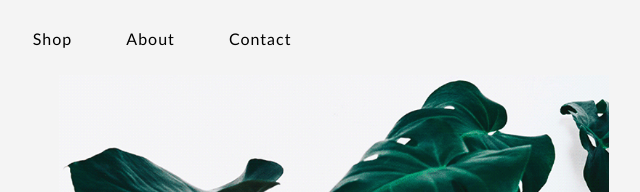
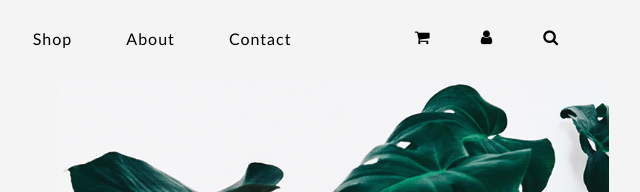
Before and after one commit to ArturasKi/5-plant, a website: page index.html in a window 1280 px wide. Shown: the top 192 px of the page, 531-1171 px from the left. Drawn offline with Linux system fonts and the light colour scheme.

Commit message:
Header icons

```diff
--- a/css/main.css
+++ b/css/main.css
@@ -45,6 +45,10 @@ nav > a:hover {
 
 nav > a:first-child {
     border-bottom: 2px solid black;
+}
+
+header > a {
+    float: right
 }
 
 main > div {
--- a/index.html
+++ b/index.html
@@ -12,6 +12,7 @@
     <meta name="msapplication-TileColor" content="#da532c">
     <meta name="theme-color" content="#ffffff">
     <link rel="stylesheet" href="./css/main.css">
+    <link rel="stylesheet" href="https://cdnjs.cloudflare.com/ajax/libs/font-awesome/4.7.0/css/font-awesome.min.css">
 </head>
 
 <body>
@@ -24,6 +25,11 @@
             <a href="#">About</a>
             <a href="#">Contact</a>
         </nav>
+        <a href="#"><i class="fa fa-search"></i></a>
+        <a href="#"><i class="fa fa-user"></i></a>
+        <a href="#"><i class="fa fa-shopping-cart"></i></a>
+
+
     </header>
     <main>
         <div>
@@ -47,6 +53,10 @@
             <h4>Care</h4>
             <p class="p-right">Lorem ipsum dolor sit amet consectetur.</p>
         </div>
+
+
+
+
     </main>
 </body>
 
```
